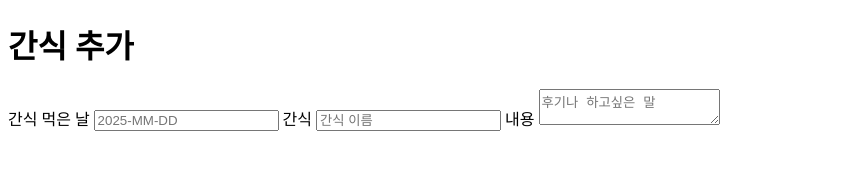
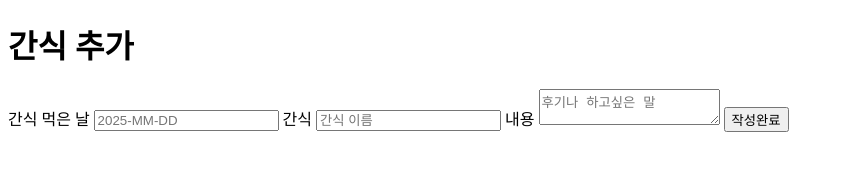
Before and after one commit to kdt-ful-class-three-group/KDT-FUL-3_subject-3-4_member_1, a website: page test.html in a window 1280 px wide. Shown: the whole page, without its empty margins (0-843 px from the left). Drawn offline with Linux system fonts and the light colour scheme.

Commit message:
button 추가

```diff
--- a/test.html
+++ b/test.html
@@ -17,6 +17,7 @@
           <input type="text" name="name" placeholder="간식 이름" />
           <label for="content">내용</label>
           <textarea name="content" placeholder="후기나 하고싶은 말"></textarea>
+          <button type="submit">작성완료</button>
         </form>
       </section>
     </div>
```
